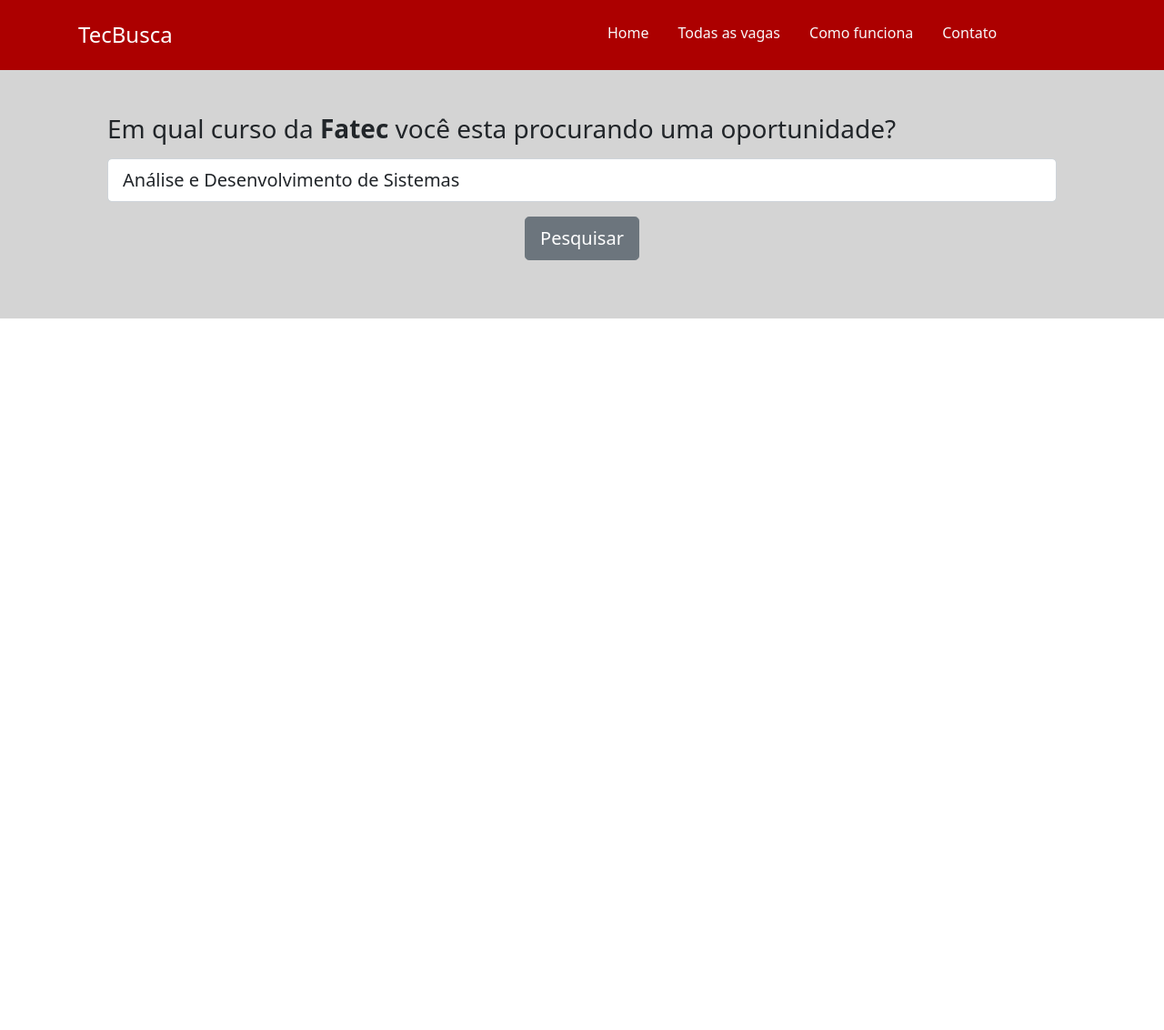
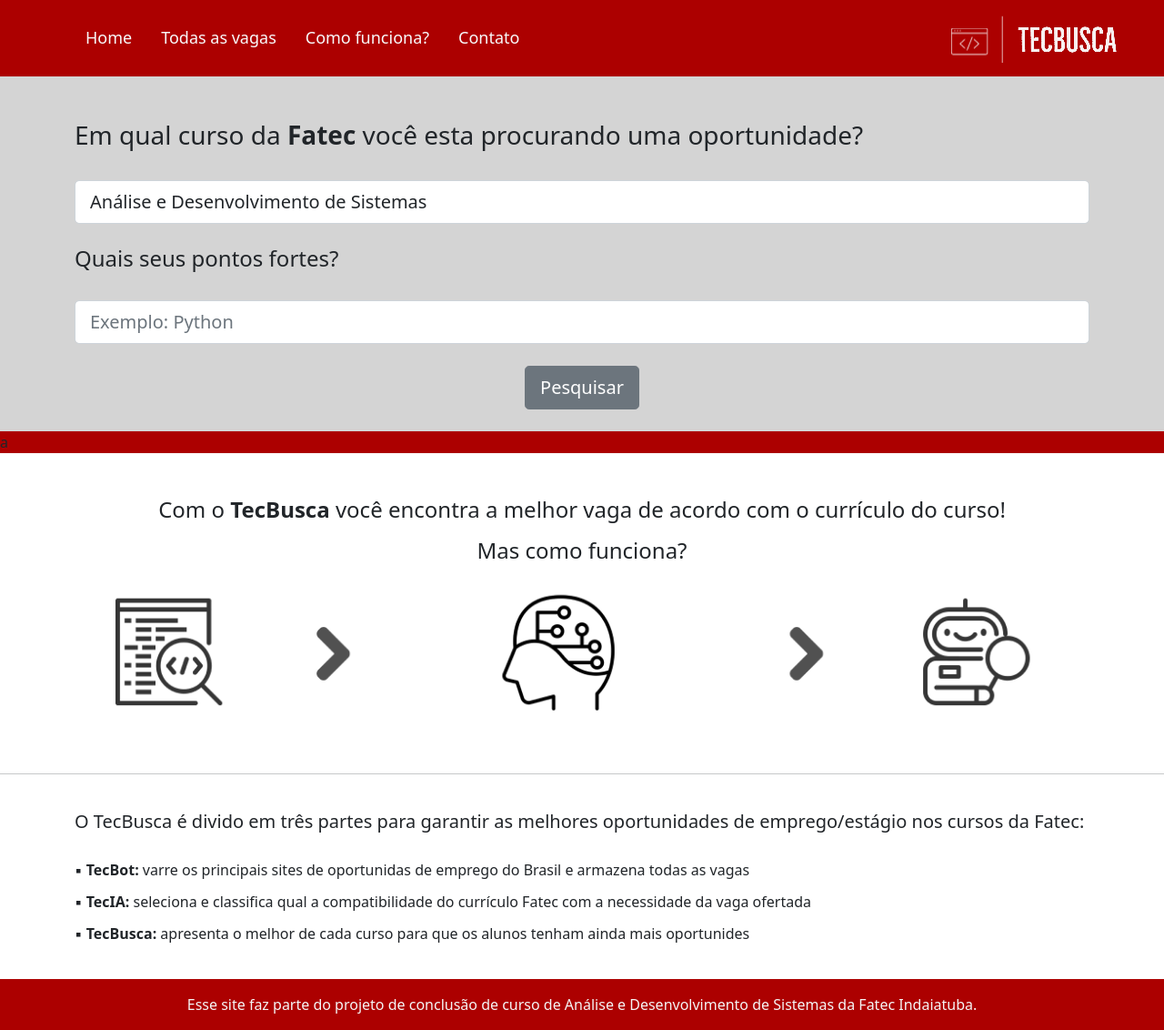
Before and after one commit to YuriQueriquelli/tecbusca, a Flask app: page / in a window 1280 px wide. Shown: the whole page at 91% size. Before the commit the page ends 350 px from the top, so only its background shows below. Run offline with Flask 2, Linux system fonts and the light colour scheme; some libraries are stand-ins or nearby versions.

Commit message:
Finalizar página inicial

```diff
--- a/static/style.css
+++ b/static/style.css
@@ -1,6 +1,18 @@
 .container-bg-red {
     background: #AC0000;
 }
+
 .container-bg-grey {
     background: #D4D4D4;
 }
+
+.nav-item {
+    font-size: 18px;
+}
+
+.hr {
+    margin-top: 1rem;
+    margin-bottom: 1rem;
+    border: 0;
+    border-top: 1px solid rgba(0, 0, 0, 0.1);
+  }
--- a/templates/index.html
+++ b/templates/index.html
@@ -7,16 +7,16 @@
     <!-- Bootstrap CSS -->
     <link href="https://cdn.jsdelivr.net/npm/bootstrap@5.1.3/dist/css/bootstrap.min.css" rel="stylesheet" integrity="sha384-1BmE4kWBq78iYhFldvKuhfTAU6auU8tT94WrHftjDbrCEXSU1oBoqyl2QvZ6jIW3" crossorigin="anonymous">
     <link href="static/style.css" rel="stylesheet">
+    <link rel="apple-touch-icon" sizes="180x180"  href="../static/icon/apple-touch-icon.png">
+    <link rel="icon" type="image/png" sizes="32x32" href="../static/icon/favicon-32x32.png">
+    <link rel="icon" type="image/png" sizes="16x16" href="../static/icon/favicon-16x16.png">
     <title>TecBusca</title>
 </head>
 <body>
     <div class="container-bg-red">
-        <div class="container p-3">
+        <div class="container p-1">
             <div class="row">
-                <div class="col-sm-8 col-md-8 col-lg-6">
-                    <p class="h4 text-white mt-2">TecBusca</p>
-                </div>
-                <div class="col-sm-4 col-md-4 col-lg-6">
+                <div class="col-sm-4 col-md-4 col-lg-10 p-3">
                     <ul class="nav">
                         <li class="nav-item">
                           <a class="nav-link link-light" href="#">Home</a>
@@ -25,23 +25,28 @@
                           <a class="nav-link link-light" href="#">Todas as vagas</a>
                         </li>
                         <li class="nav-item">
-                          <a class="nav-link link-light" href="#">Como funciona</a>
+                          <a class="nav-link link-light" href="#">Como funciona?</a>
                         </li>
                         <li class="nav-item">
                           <a class="nav-link link-light">Contato</a>
                         </li>
                       </ul>
                 </div>
+                <div class="col-sm-8 col-md-8 col-lg-2 mt-2">
+                    <a class="navbar-brand" href="#">
+                        <img src="../static/logo.png" alt="TecBusca">
+                      </a>
+                </div>
             </div>
         </div>
     </div>
     <div class="container-bg-grey">
-        <div class="container p-5">
+        <div class="container mx-auto pt-5">
             <h3>
-                Em qual curso da <b>Fatec</b> você esta procurando uma oportunidade?
+                <p>Em qual curso da <b>Fatec</b> você esta procurando uma oportunidade?</p>
             </h3>
             <form>
-                <div class="form-group mt-3">
+                <div class="form-group pt-3">
                     <select class="form-control form-control-lg">
                         <option>Análise e Desenvolvimento de Sistemas</option>
                         <option>Comércio Exterior</option>
@@ -50,18 +55,57 @@
                         <option>Logística Aeroportuária</option>
                         <option>Redes de Computadores</option>
                         <option>Indefinido</option>
-                      </select>
-                    <div class="container p-3">
-                        <div class="row">
-                            <div class="col text-center">
-                                <button type="submit" class="btn btn-secondary btn-lg">Pesquisar</button>
-                            </div>
+                    </select>
+                    <h4 class="pt-4 pb-4">Quais seus pontos fortes?</h4>
+                    <input type="text" class="form-control form-control-lg" id="categoria"  placeholder="Exemplo: Python">
+                    <div class="row">
+                        <div class="col text-center pt-4 pb-4">
+                            <button type="submit" class="btn btn-secondary btn-lg">Pesquisar</button>
                         </div>
                     </div>
                 </div>
             </form>
         </div>
     </div>
+    <div class="container-bg-red">
+        <blank>a</blank>
+    </div>
+    <div class="container text-center pt-5">
+        <h4>
+            <p>
+                Com o <b>TecBusca</b> você encontra a melhor vaga de acordo com o currículo do curso!
+            </p>
+            <p>
+                Mas como funciona?
+            </p>
+        </h4>
+        <div class="row">
+            <img src="../static/it_works.png"  class="mx-auto img-fluid">
+        </div>
+    </div>
+    <hr>
+    <div class="container pt-4 pb-4">
+        <h5>
+            <p class="pb-3">
+                O TecBusca é divido em três partes para garantir as melhores oportunidades de emprego/estágio nos cursos da Fatec:
+            </p>
+        </h5>
+        <h6>
+            <div class="entry-content">
+                <p>&#9642; <b>TecBot:</b> varre os principais sites de oportunidas de emprego do Brasil e armazena todas as vagas</p>
+                <p>&#9642; <b>TecIA:</b> seleciona e classifica qual a compatibilidade do currículo Fatec com a necessidade da vaga ofertada</p>
+                <p>&#9642; <b>TecBusca:</b> apresenta o melhor de cada curso para que os alunos tenham ainda mais oportunides</p>
+              </div>
+        </h6>
+    </div>
+    <div class="container-bg-red text-center">
+        <div class="row pt-3">
+            <p style="color: whitesmoke;">
+                Esse site faz parte do projeto de conclusão de curso de Análise e Desenvolvimento de Sistemas da Fatec Indaiatuba.
+            </p>
+        </div>
+    </div>
+
 
     <script src="https://cdn.jsdelivr.net/npm/@popperjs/core@2.10.2/dist/umd/popper.min.js" integrity="sha384-7+zCNj/IqJ95wo16oMtfsKbZ9ccEh31eOz1HGyDuCQ6wgnyJNSYdrPa03rtR1zdB" crossorigin="anonymous"></script>
     <script src="https://cdn.jsdelivr.net/npm/bootstrap@5.1.3/dist/js/bootstrap.min.js" integrity="sha384-QJHtvGhmr9XOIpI6YVutG+2QOK9T+ZnN4kzFN1RtK3zEFEIsxhlmWl5/YESvpZ13" crossorigin="anonymous"></script>
```
Also changed, not shown: static/TecBusca.png (added), static/icon.png (added), static/icon/android-chrome-192x192.png (added), static/icon/android-chrome-512x512.png (added), static/icon/apple-touch-icon.png (added), static/icon/favicon-16x16.png (added), static/icon/favicon-32x32.png (added), static/it_works.png (added), static/logo.png (added), static/naive.png (added), static/web_page.png (added).
